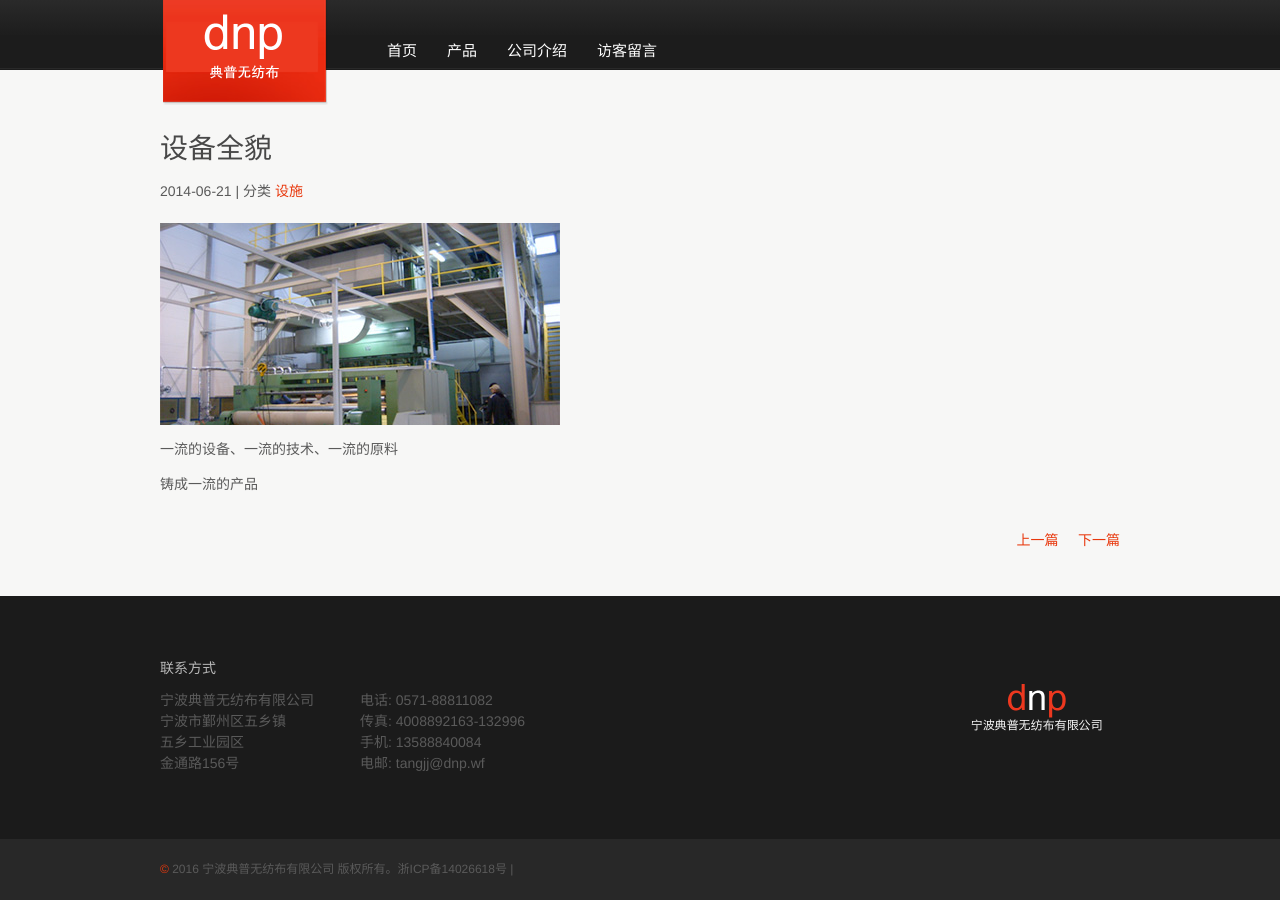
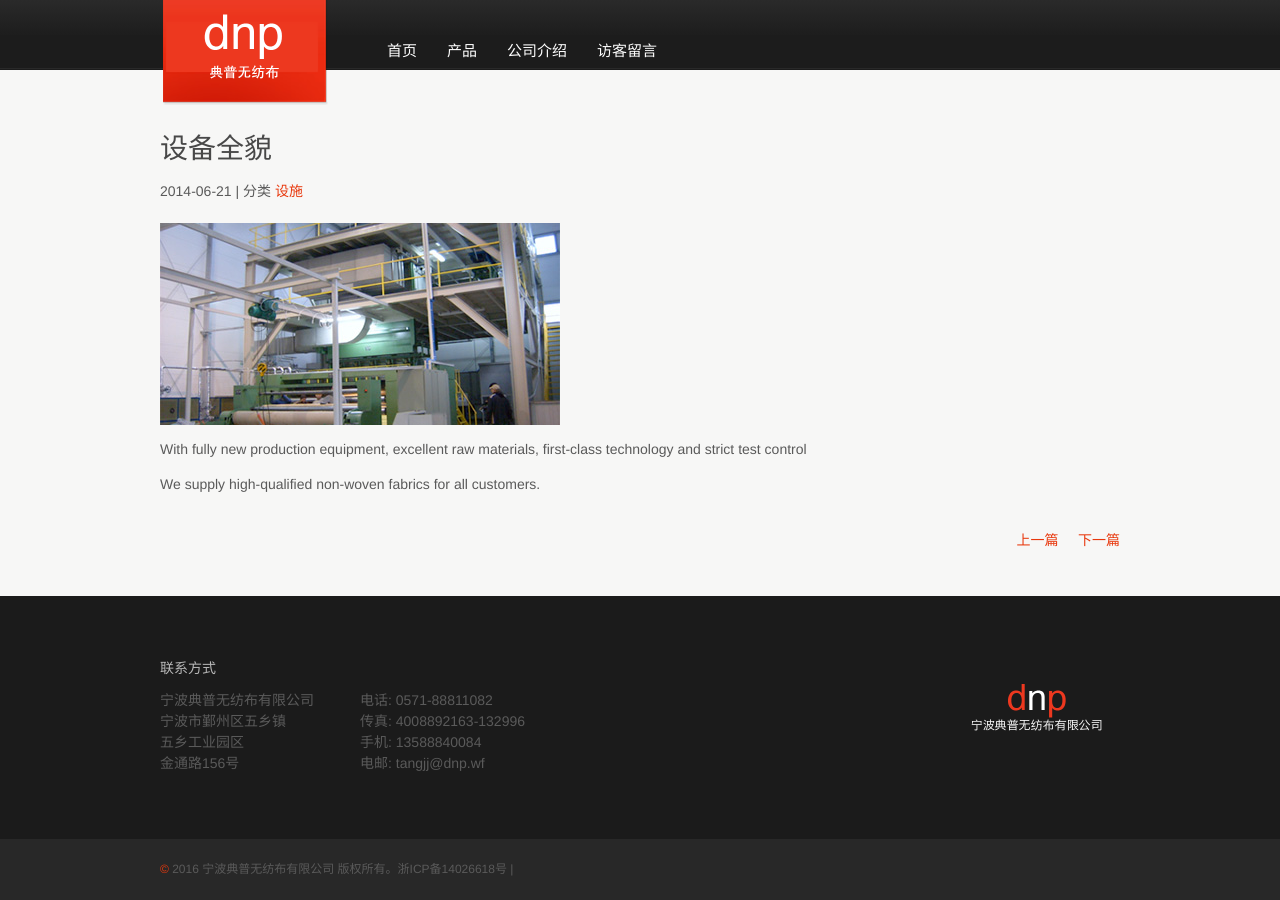
Before and after one commit to tangjj/DNP, a Jekyll site: the page built from _posts/2014-06-21-show1.md, in a window 1280 px wide. Built offline with Jekyll 4.4.1, drawn with Linux system fonts in a browser that asks for light colours; Markdown is read by kramdown in place of the engine named in the settings; comment, search, counter and statistics services are not loaded.

Commit message:
888
vdxd

```diff
--- a/_posts/2014-06-21-show1.md
+++ b/_posts/2014-06-21-show1.md
@@ -6,6 +6,6 @@ intro: 一流的设备
 categories: 设施
 ---
 
-一流的设备、一流的技术、一流的原料
+With fully new production equipment, excellent raw materials, first-class technology and strict test control
 
-铸成一流的产品
+We supply high-qualified non-woven fabrics for all customers.
```
Also changed, not shown: _posts/2014-05-23-slide3.md (+2 -2 lines).
